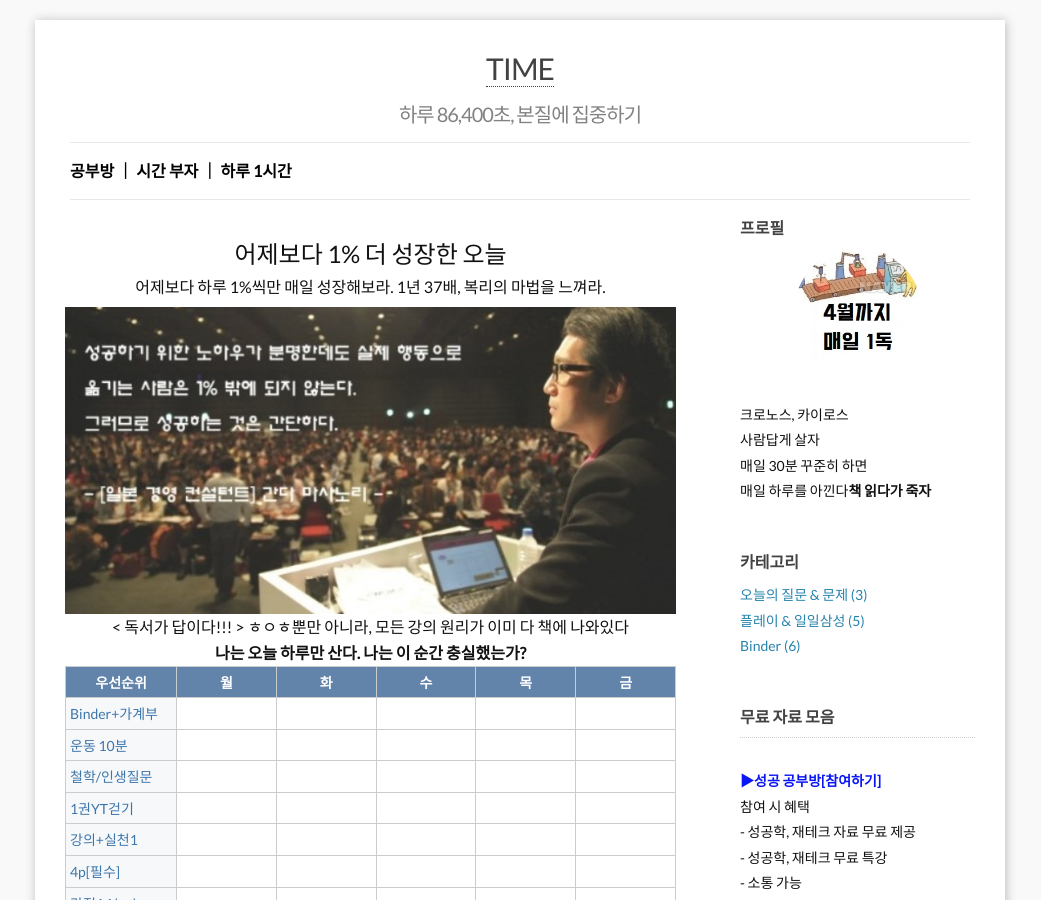
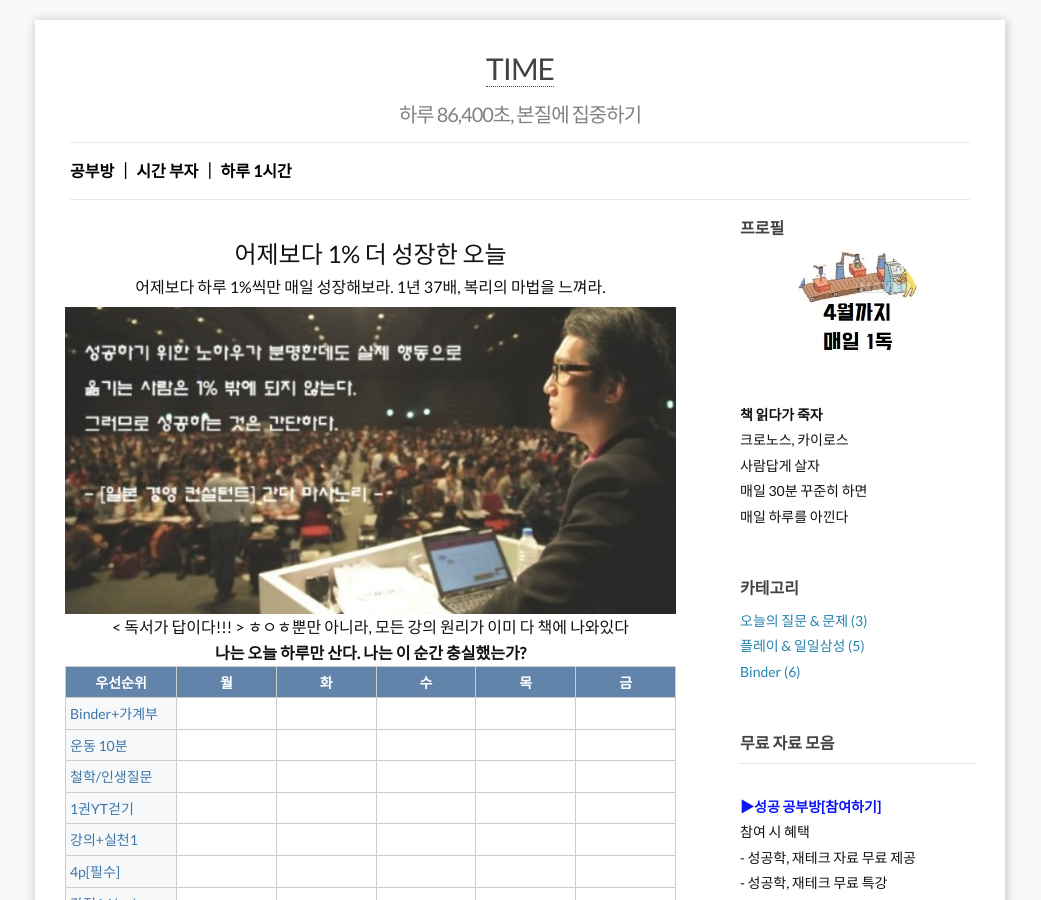
Before and after one commit to leevra/self-management.leeseungju.com, a Jekyll site: the page built from index.html, in a window 1280 px wide and 900 px high. Shown: the whole window, without its empty margins (120-1161 px from the left). Built offline with Jekyll 4.4.1, drawn with Linux system fonts in a browser that asks for light colours; the list of posts is cut into pages by our own code.

Commit message:
Update _config.yml

```diff
--- a/_config.yml
+++ b/_config.yml
@@ -14,7 +14,7 @@
 github_username:  leevra
 disqus_shortname: self-management.leeseungju.com
 favicon:     "/images/favicon.ico"
-aboutme: 크로노스, 카이로스<br>사람답게 살자<br>매일 30분 꾸준히 하면<br>매일 하루를 아낀다<b>책 읽다가 죽자</b> # these are shown on aboutme-sidebar.
+aboutme: <b>책 읽다가 죽자</b><br>크로노스, 카이로스<br>사람답게 살자<br>매일 30분 꾸준히 하면<br>매일 하루를 아낀다 # these are shown on aboutme-sidebar.
 aboutme_photo: /images/23421.jpg # your photo.
 google_analytics_key:   # put YOUR key here to enable tracking! (blank to disable)
 
```
